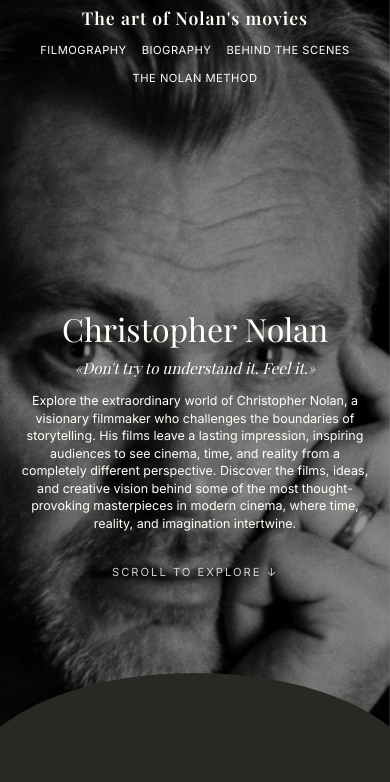
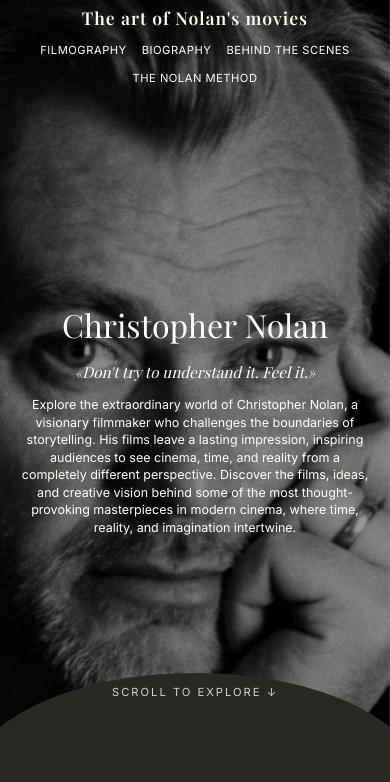
Before and after one commit to kabulniyazovamalika/Nolan, a plain HTML site: page index.html in a window 390 px wide. Shown: the part 62-844 px from the top of the page. Drawn offline with nearby package versions, Linux system fonts and the light colour scheme; a web font is replaced by a local one.

Commit message:
nolan.css

```diff
--- a/nolan.css
+++ b/nolan.css
@@ -794,7 +794,7 @@ a.pf-card {
     position: static;
     font-size: 2rem;
     line-height: 1.1;
-    margin-bottom: 10px;
+    margin-bottom: 18px;
     white-space: normal;
 }
 
@@ -814,7 +814,7 @@ a.pf-card {
 
 .scroll {
     position: center;
-
+    bottom: 55px;
     margin-top: 0;
     margin-bottom: 25px;
     font-size: 0.7rem;
```
